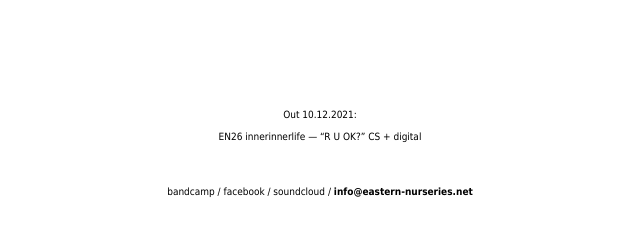
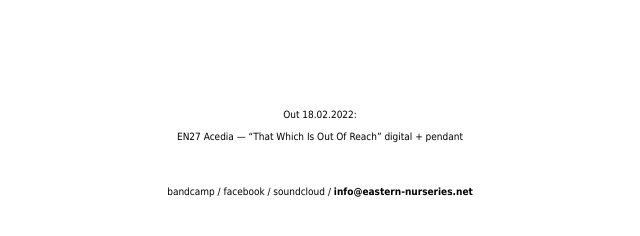
Before and after one commit to aftertheangels69/eastern-nurseries.net, a Jekyll site: the page built from index.md, in a window 1280 px wide. Shown: the part 165-401 px from the top of the page, without its empty margins (320-960 px from the left). Built offline with Jekyll 4.4.1, drawn with Linux system fonts in a browser that asks for light colours; our own code applies the rules of GitHub Pages for plain Markdown files.

Commit message:
Update default.html

```diff
--- a/_layouts/default.html
+++ b/_layouts/default.html
@@ -29,10 +29,10 @@
 <br>
 <br>
 <br>
-Out 10.12.2021:
+Out 18.02.2022:
 <br>
 <br>
-EN26 innerinnerlife — “R U OK?” CS + digital <br />
+EN27 Acedia — “That Which Is Out Of Reach” digital + pendant <br />
 <br>
 <br>
 <br>
```
